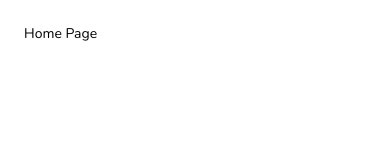
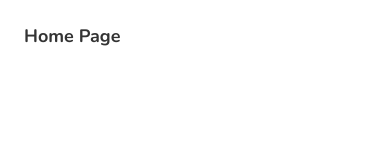
Before and after one commit to Cobby-a/review-app, a React Native app: screen / in a window 390 px wide. Shown: the top 160 px of the page. Built offline with nearby package versions, Linux system fonts and the light colour scheme.

Commit message:
global styling

```diff
--- a/screens/Home.js
+++ b/screens/Home.js
@@ -1,20 +1,12 @@
 import { StyleSheet, View, Text } from "react-native"
+import GlobalStyles from "../styles/globalStyles"
 
 const Home = () => {
     return(
-        <View style={styles.container}>
-            <Text style={styles.texttitle}>Home Page</Text>
+        <View style={GlobalStyles.container}>
+            <Text style={GlobalStyles.texttitle}>Home Page</Text>
         </View>
     )
 }
 
-const styles = StyleSheet.create({
-    container:{
-        padding: 24,
-    },
-    texttitle:{
-        fontFamily: "nunito-regular",
-    }
-})
-
 export default Home;
--- /dev/null
+++ b/styles/globalStyles.js
@@ -0,0 +1,19 @@
+import { StyleSheet } from "react-native";
+
+const GlobalStyles = StyleSheet.create({
+    container:{
+        flex: 1,
+        padding: 24,
+    },
+    texttitle:{
+        fontFamily: "nunito-bold",
+        fontSize: 18,
+        color: '#333',
+    },
+    paragraph:{
+        marginVertical: 8,
+        lingHeight: 20,
+    }
+})
+
+export default GlobalStyles;
```
Also changed, not shown: screens/About.js (+2 -7 lines), screens/ReviewDetails.js (+2 -6 lines).
